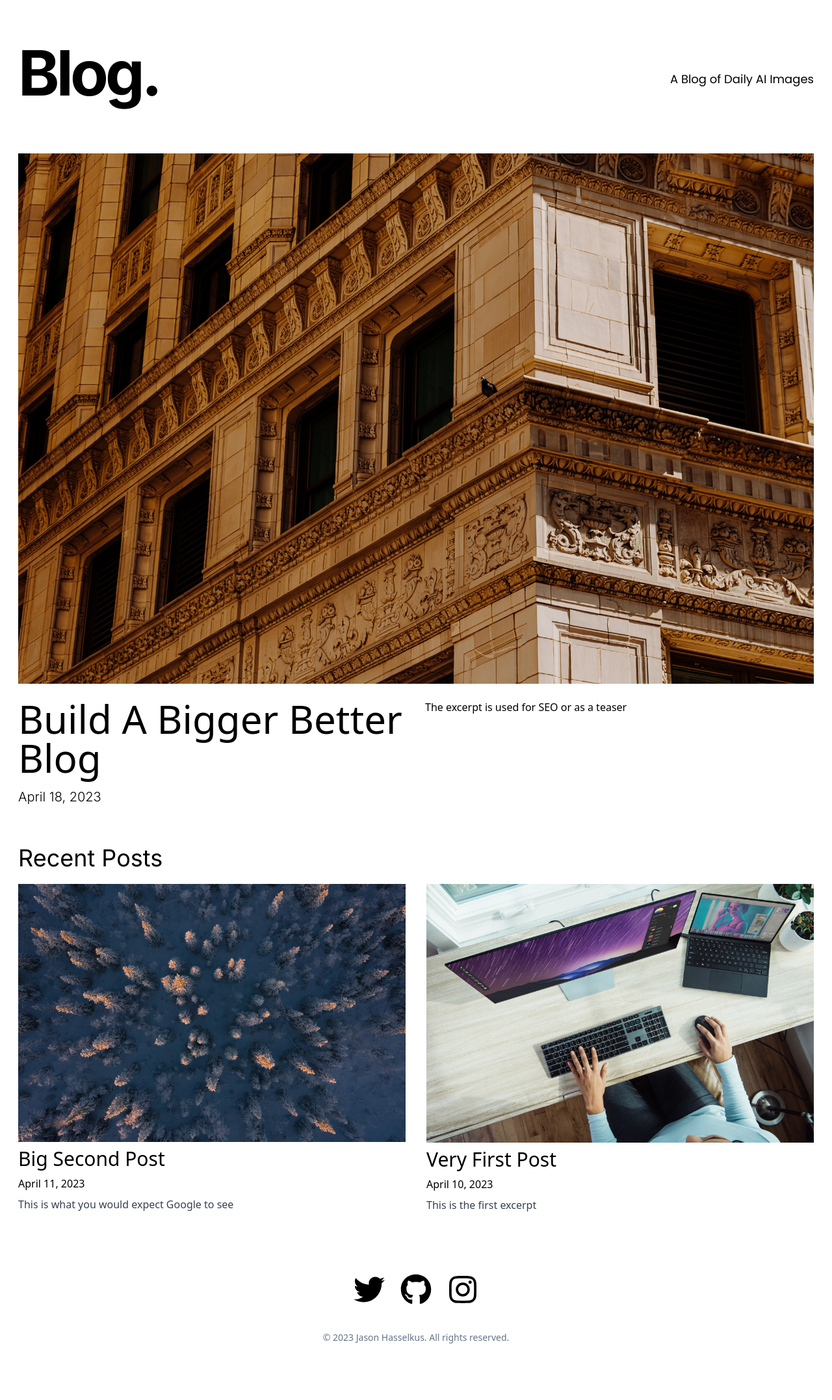
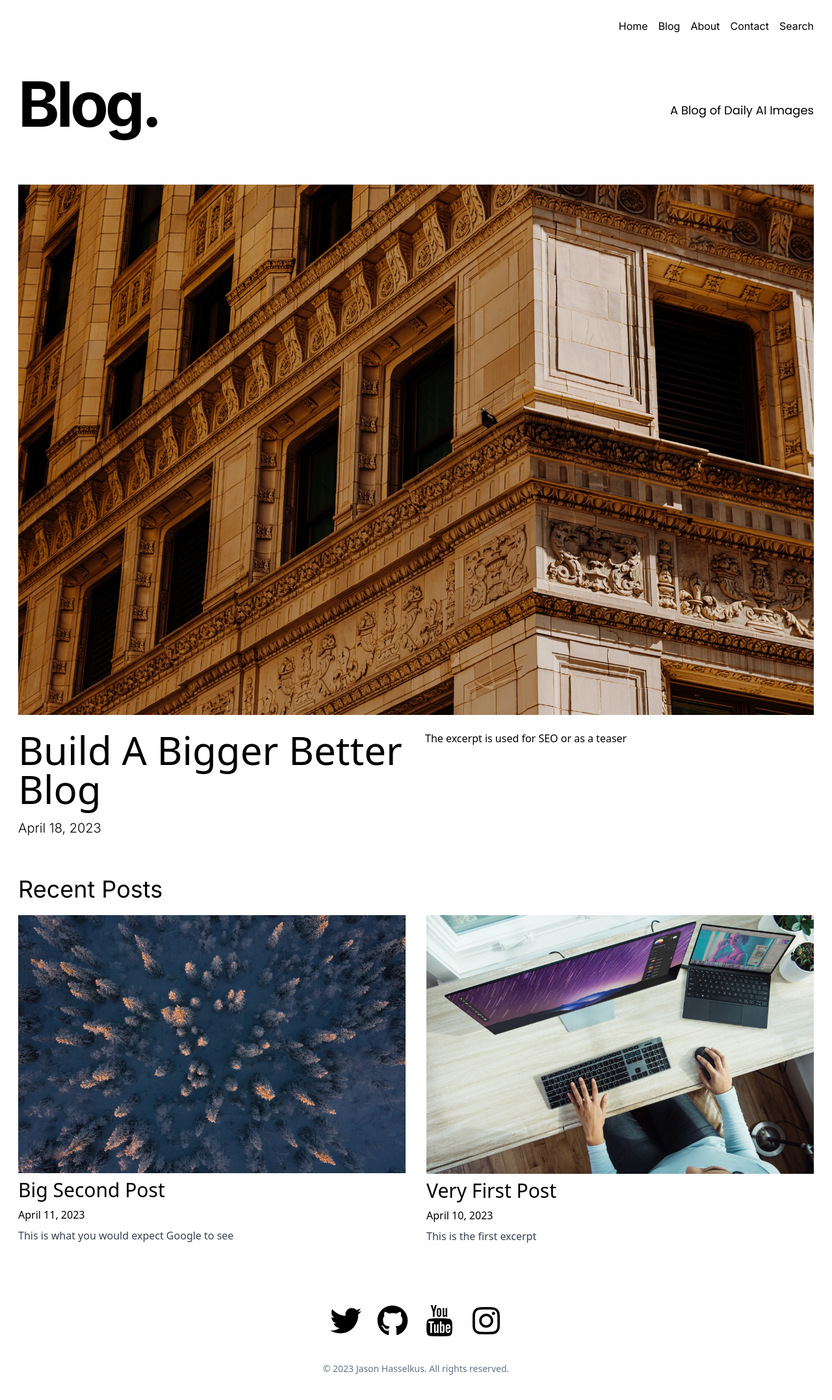
Before and after one commit to jasonhas/next-markdown-blog, a Next.js app: page / in a window 1280 px wide. Shown: the top 2154 px of the page at 65% size. Built offline with nearby package versions, Linux system fonts and the light colour scheme.

Commit message:
updated styles and navbar

```diff
--- a/app/components/Footer.tsx
+++ b/app/components/Footer.tsx
@@ -1,5 +1,6 @@
 import Link from 'next/link'
 import { FaGithub, FaTwitter,FaInstagram } from 'react-icons/fa'
+import { TfiYoutube } from 'react-icons/tfi'
 import clsx from 'clsx'
 import { Poppins } from 'next/font/google'
 
@@ -25,6 +26,11 @@ const Footer = () => {
               </a>
             </li>
             <li>
+              <a href="#">
+                <TfiYoutube/>
+              </a>
+            </li>
+            <li>
               <a href='#'>
                 <FaInstagram/>
               </a>
--- a/app/components/Navbar.tsx
+++ b/app/components/Navbar.tsx
@@ -1,5 +1,8 @@
+"use client"
+import React, { useState} from 'react'
 import Link from 'next/link'
 import { Inter, Poppins } from 'next/font/google'
+import { FaBars, FaRegWindowClose } from 'react-icons/fa'
 import clsx from 'clsx'
 export const inter = Inter({
     weight: ['400','500','600'],
@@ -12,15 +15,62 @@ export const poppin = Poppins({
 })
 
 const Navbar = () => {
+
+    const Links = [
+        {name: "Home", link:"/"},
+        {name: "Blog", link:"/blog"},
+        {name: "About", link:"/about"},
+        {name: "Contact", link:"/contact"},
+        {name: "Search", link:"/search"},
+    ]
+
+    let [open,setOpen]=useState(false)
+    let button
+    if(open) {
+        button = <FaRegWindowClose/>
+    } else {
+        button = <FaBars/>
+    }
+
     return (
         <nav className={clsx(inter.className)}>
                 <div className="container mx-auto max-w-7xl px-7 hidden lg:block">
-                    <div className='flex flex-col md:flex-row items-center md:justify-between mt-8 md:mt-16 mb-4 md:mb-12'>
+                    <div className="pt-0">
+                        <ul className='flex justify-end text-end'>
+                            {
+                                Links.map((Link) => (
+                                    <li key={Link.name} className='my-7 ml-4'>
+                                        <a href={Link.link} className=''>{Link.name}</a>
+                                    </li>
+                                ))
+                            }
+                        </ul>
+                    </div>
+                    <div className='flex flex-col md:flex-row items-center md:justify-between mt-4 md:mt-8 mb-4 md:mb-12'>
                         <h1 className='text-7xl md:text-8xl font-bold tracking-tighter leading-tight md:pr-8'><Link href="/">Blog.</Link></h1>
                         <h4 className={clsx(poppin.className, ' text-center md:text-left text-lg mt-5 md:pl-8')}>A Blog of Daily AI Images</h4>
                     </div>
                 </div>
+                <div className='lg:hidden shadow-md w-full fixed top-0 left-0'>
+                    <div className='md:flex items-center bg-white md:px-10 py-4'>
+                        <div className='font-bold text-4xl cursor-pointer flex items-center px-7'>
+                            Blog.
+                        </div>
+                        <div className='text-3xl absolute right-8 top-6 cursor-pointer md:hidden' onClick={()=>setOpen(!open)}>
+                            {button}
+                        </div>
+                        <ul className={`md:flex md:items-center md:pb-0 pb-12 absolute md:static bg-white md:z-auto z-[-1] left-0 w-full md:w-auto md:pl-0 pl-9 transition-all duration-500 ease-in ${open ? 'top-15 opacity-100':'top-[-490px'} md:opacity-100 opacity-0`}>
+                            {
+                                Links.map((Link)=>(
+                                    <li key={Link.name} className='md:ml-8 text-xl md:my-0 my-7'>
+                                        <a href={Link.link} className='text-gray-800 hover:text-gray-400 duration-500'>{Link.name}</a>
+                                    </li>
+                                ))
+                            }
+                        </ul>
 
+                    </div>
+                </div>
         </nav>
     )
 }
--- a/app/components/Posts.tsx
+++ b/app/components/Posts.tsx
@@ -15,7 +15,7 @@ function Posts() {
     const recentPosts = getPreviousTwoPosts()
 
   return (
-    <div>
+    <div className="pt-[100px] md:p-0">
       {postOne.map(first => (
       <section>
         <div>
--- a/package.json
+++ b/package.json
@@ -16,10 +16,10 @@
     "clsx": "^1.2.1",
     "gray-matter": "^4.0.3",
     "marked": "^4.3.0",
-    "next": "13.3.0",
+    "next": "^13.3.4",
     "postcss": "8.4.22",
-    "react": "18.2.0",
-    "react-dom": "18.2.0",
+    "react": "^18.2.0",
+    "react-dom": "^18.2.0",
     "react-icons": "^4.8.0",
     "remark": "^14.0.2",
     "remark-html": "^15.0.2",
```
Also changed, not shown: 1 other file (tests, documents, lock files or other folders).
